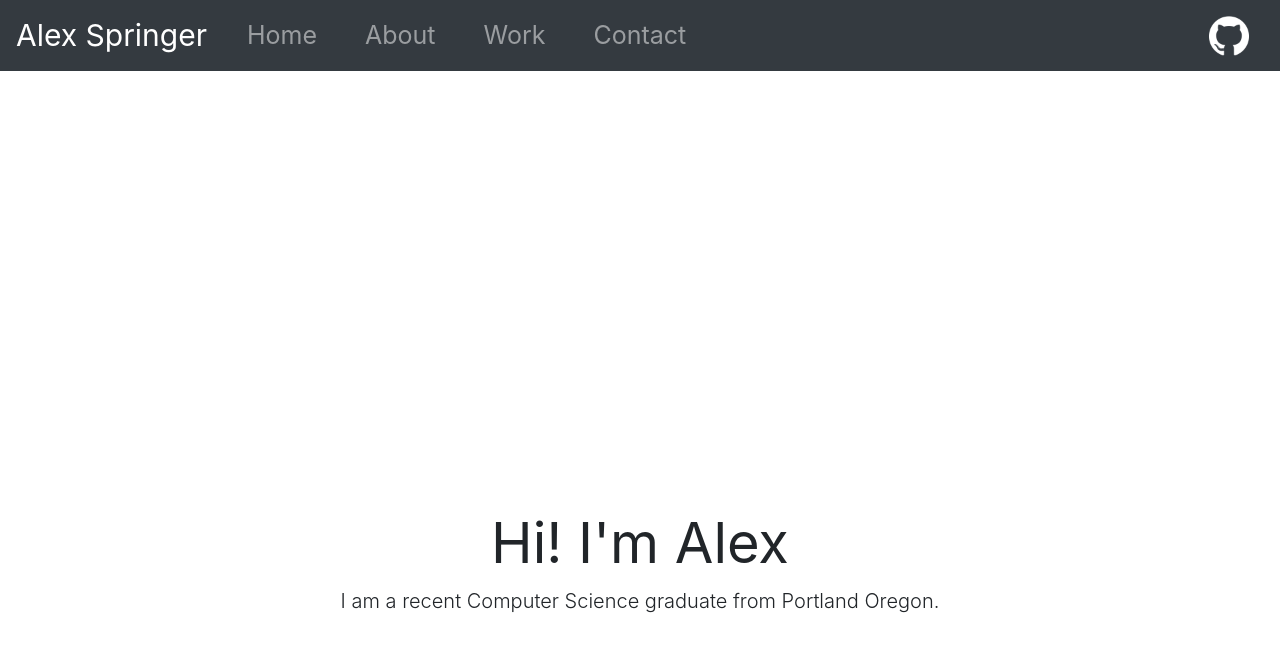
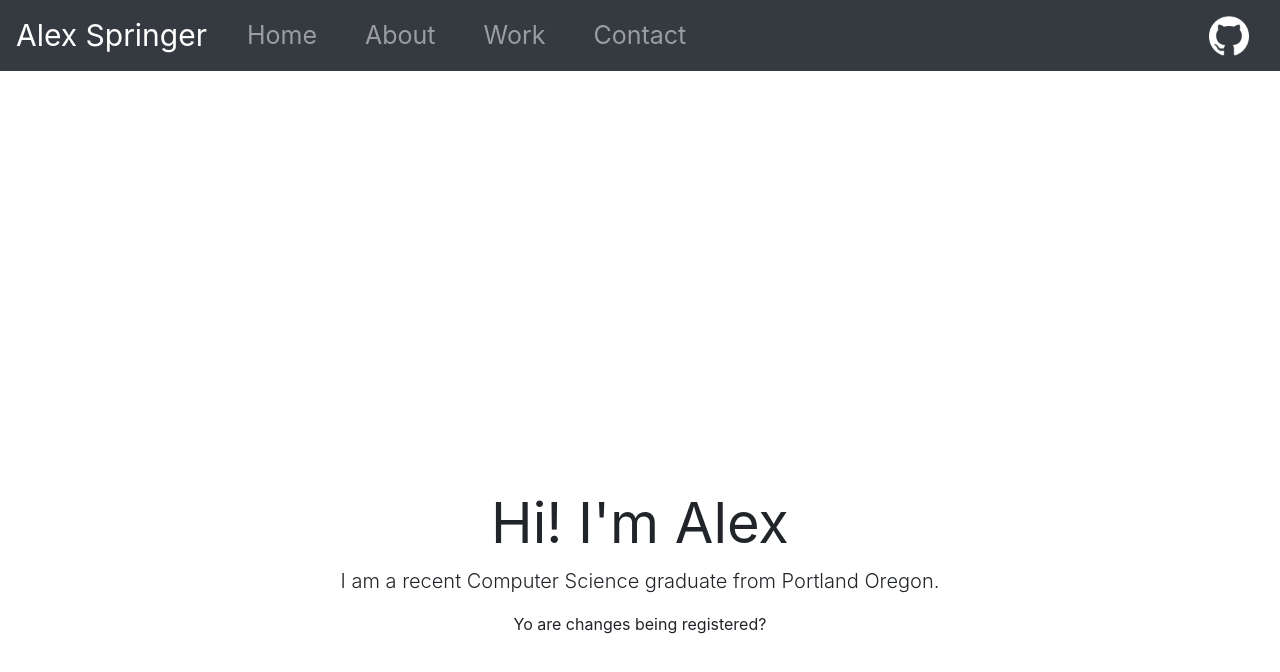
Before and after one commit to alexspringer/portfolio, a React (Create React App) app: page /portfolio/portfolio/about in a window 1280 px wide. Shown: the top 672 px of the page. Built offline with nearby package versions, Linux system fonts and the light colour scheme.

Commit message:
Update Home.js

```diff
--- a/src/Screens/Home.js
+++ b/src/Screens/Home.js
@@ -16,6 +16,9 @@ const HomeScreen = (props) => {
           <p class="lead">
             I am a recent Computer Science graduate from Portland Oregon.
           </p>
+          <p>
+            Yo are changes being registered?
+          </p>
         </Col>
       </Row>
     </Container>
```
